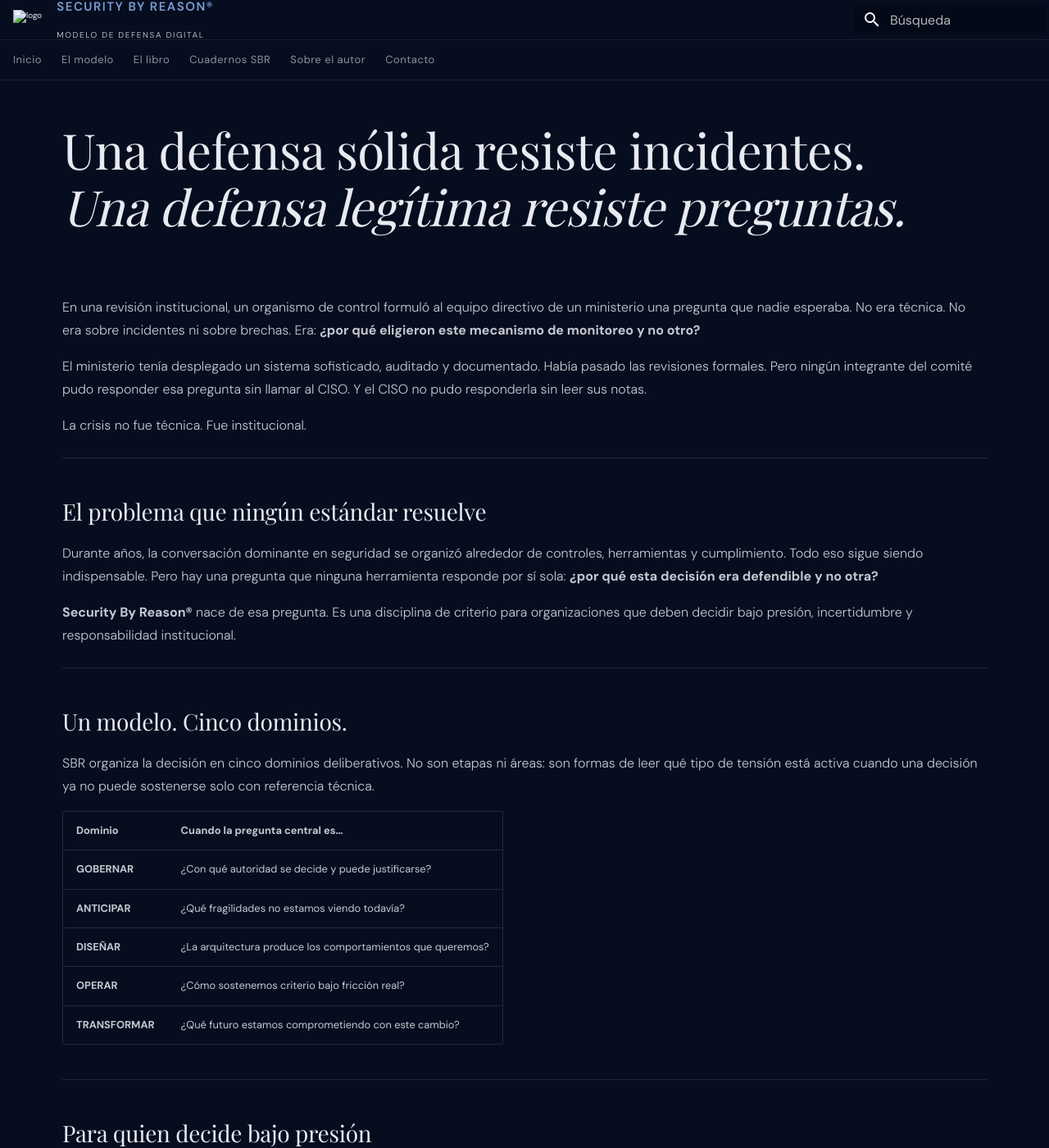
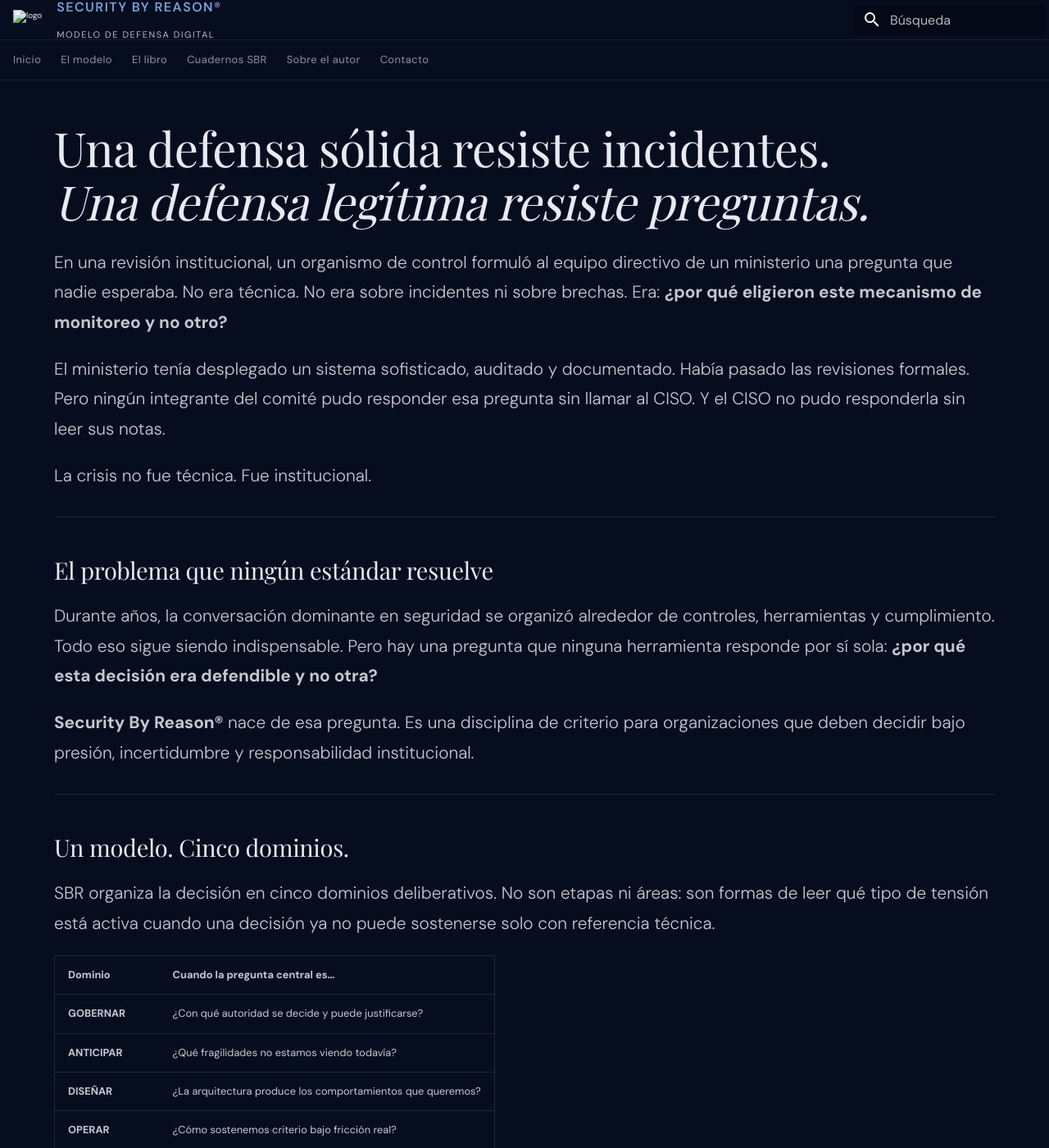
Before and after one commit to danielsasia/sbr-site, an MkDocs documentation site: the page built from docs/index.md, in a window 1280 px wide and 1400 px high. Shown: the whole window at 82% size. Built offline with MkDocs 1.6.1 and Material for MkDocs 9.7.7, drawn with Linux system fonts in a browser that asks for light colours; some web fonts are replaced.

Commit message:
Update extra.css

```diff
--- a/docs/stylesheets/extra.css
+++ b/docs/stylesheets/extra.css
@@ -51,9 +51,9 @@
 }
 
 .md-header__topic:first-child {
-  font-size: 15px !important;
+  font-size: 16px !important;
   font-weight: 600 !important;
-  letter-spacing: 0.10em !important;
+  letter-spacing: 0.09em !important;
   text-transform: uppercase !important;
   line-height: 1.1 !important;
 }
@@ -62,12 +62,12 @@
   content: "MODELO DE DEFENSA DIGITAL";
   display: block;
   font-family: 'DM Sans', sans-serif !important;
-  font-size: 10px !important;
+  font-size: 11px !important;
   font-weight: 400 !important;
-  letter-spacing: 0.16em !important;
+  letter-spacing: 0.14em !important;
   text-transform: uppercase !important;
   color: rgba(232, 234, 240, 0.78) !important;
-  margin-top: 3px !important;
+  margin-top: 4px !important;
   line-height: 1.1 !important;
 }
 
@@ -79,7 +79,7 @@
 .md-tabs__link {
   font-family: 'DM Sans', sans-serif !important;
   font-size: 13px !important;
-  letter-spacing: 0.04em !important;
+  letter-spacing: 0.03em !important;
   color: rgba(232, 234, 240, 0.6) !important;
   opacity: 1 !important;
 }
@@ -114,17 +114,26 @@
 }
 
 .md-typeset h1 {
-  font-size: 2.2rem !important;
-  line-height: 1.25 !important;
+  font-size: 2.6rem !important;
+  line-height: 1.12 !important;
+  letter-spacing: -0.01em !important;
+  margin-bottom: 1.2rem !important;
+}
+
+.md-main__inner .md-content h1 {
+  font-size: 2.9rem !important;
+  line-height: 1.12 !important;
 }
 
 .md-typeset h2 {
-  font-size: 1.4rem !important;
+  font-size: 1.45rem !important;
+  line-height: 1.2 !important;
 }
 
 .md-typeset {
   font-family: 'DM Sans', sans-serif !important;
   font-weight: 300 !important;
+  font-size: 1.04rem !important;
   color: rgba(232, 234, 240, 0.85) !important;
   line-height: 1.75 !important;
 }
@@ -170,7 +179,7 @@
 }
 
 .md-grid {
-  max-width: 1440px;
+  max-width: 1320px !important;
 }
 
 .md-content {
@@ -179,11 +188,76 @@
 
 .md-content__inner {
   max-width: 100% !important;
-  padding-left: 3rem !important;
-  padding-right: 3rem !important;
+  padding-left: 2.5rem !important;
+  padding-right: 2.5rem !important;
 }
 
-.md-main__inner .md-content h1 {
-  font-size: 3rem !important;
-  line-height: 1.15 !important;
+@media screen and (max-width: 1024px) {
+  .md-main__inner .md-content h1,
+  .md-typeset h1 {
+    font-size: 2.3rem !important;
+    line-height: 1.14 !important;
+  }
+
+  .md-content__inner {
+    padding-left: 2rem !important;
+    padding-right: 2rem !important;
+  }
 }
+
+@media screen and (max-width: 768px) {
+  .md-header__topic:first-child {
+    font-size: 14px !important;
+    letter-spacing: 0.08em !important;
+  }
+
+  .md-header__title::after {
+    font-size: 9px !important;
+    letter-spacing: 0.12em !important;
+    margin-top: 3px !important;
+  }
+
+  .md-main__inner .md-content h1,
+  .md-typeset h1 {
+    font-size: 1.95rem !important;
+    line-height: 1.16 !important;
+  }
+
+  .md-typeset {
+    font-size: 1rem !important;
+    line-height: 1.7 !important;
+  }
+
+  .md-content__inner {
+    padding-left: 1.2rem !important;
+    padding-right: 1.2rem !important;
+  }
+}
+
+@media screen and (max-width: 480px) {
+  .md-header__topic:first-child {
+    font-size: 13px !important;
+    letter-spacing: 0.07em !important;
+  }
+
+  .md-header__title::after {
+    font-size: 8px !important;
+    letter-spacing: 0.1em !important;
+    margin-top: 2px !important;
+  }
+
+  .md-main__inner .md-content h1,
+  .md-typeset h1 {
+    font-size: 1.7rem !important;
+    line-height: 1.18 !important;
+  }
+
+  .md-typeset h2 {
+    font-size: 1.25rem !important;
+  }
+
+  .md-content__inner {
+    padding-left: 1rem !important;
+    padding-right: 1rem !important;
+  }
+}
```
